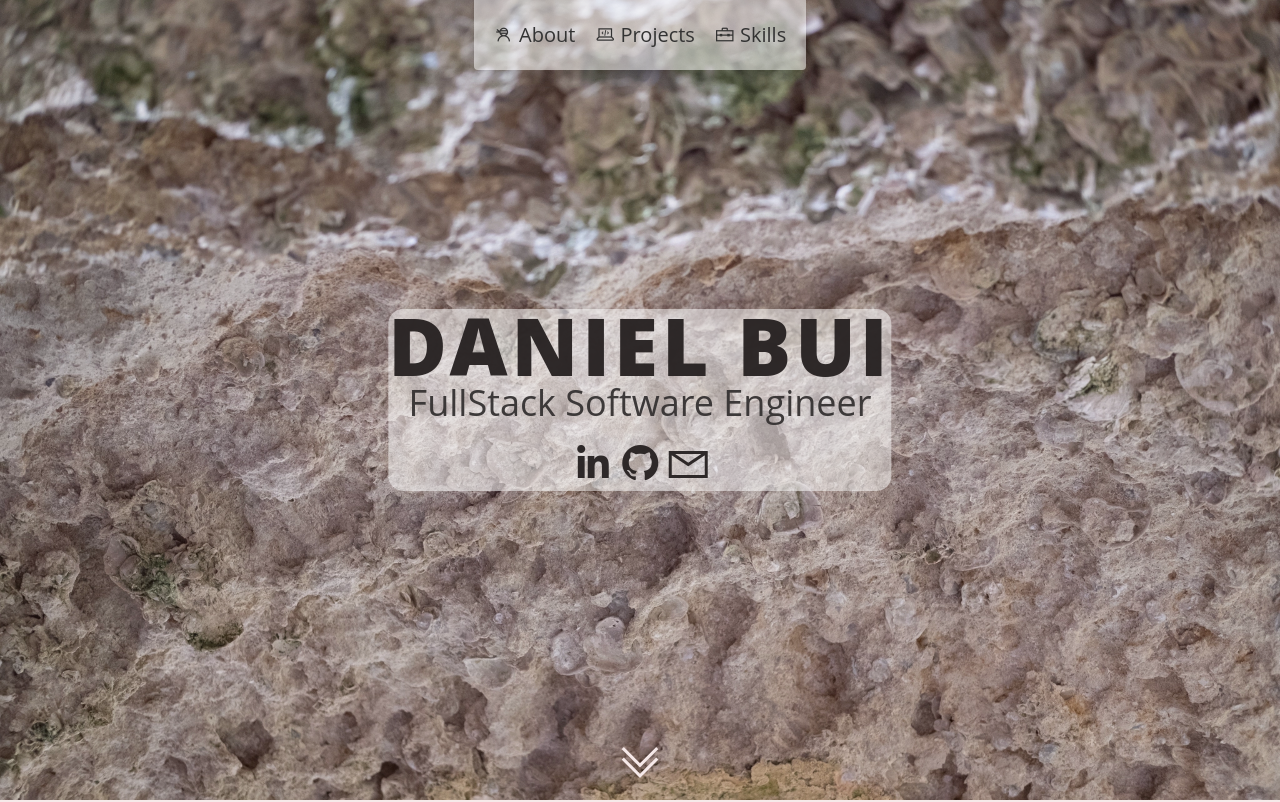
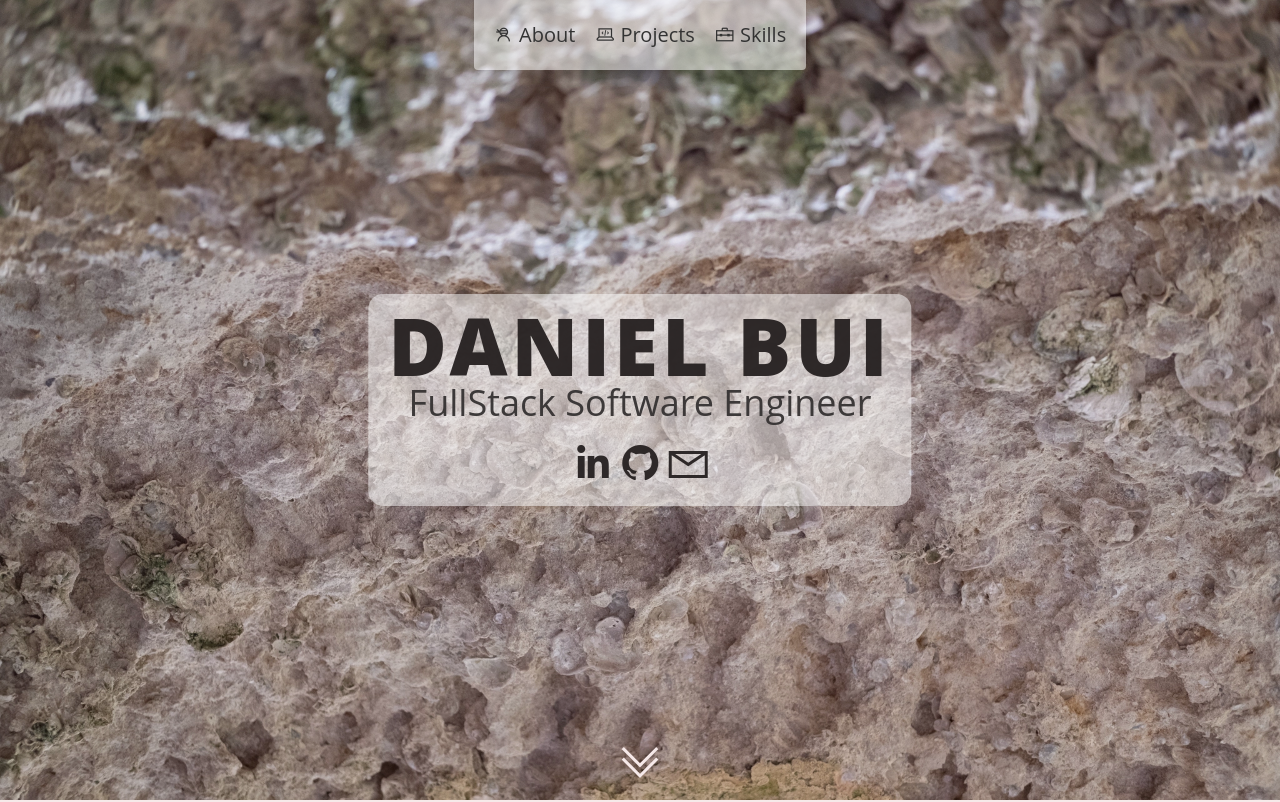
Before and after one commit to dnlbui/dnlbui-portfolio-website, a React (Create React App) app: page / in a window 1280 px wide. Shown: the top 802 px of the page. Built offline with nearby package versions, Linux system fonts and the light colour scheme.

Commit message:
padding in HomeScreen

```diff
--- a/src/App.css
+++ b/src/App.css
@@ -168,6 +168,7 @@ a:hover {
   line-height: 2;
   background-color: rgba(255, 255, 255, 0.5);
   border-radius: 15px;
+  padding: 15px 20px; /* Add some padding to the left and right sides */
 }
 #lead-content h1,
 #lead-content h2 {
```
